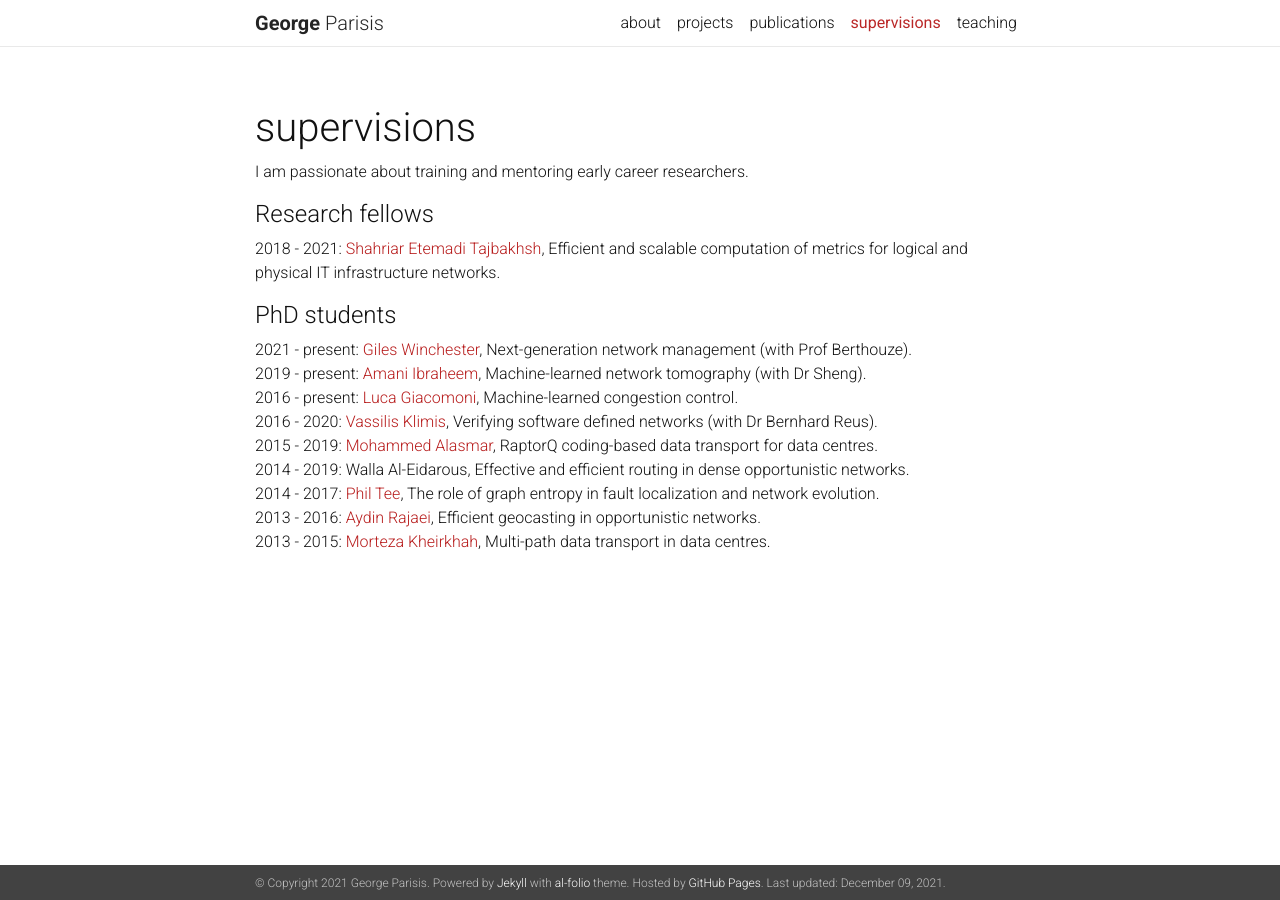
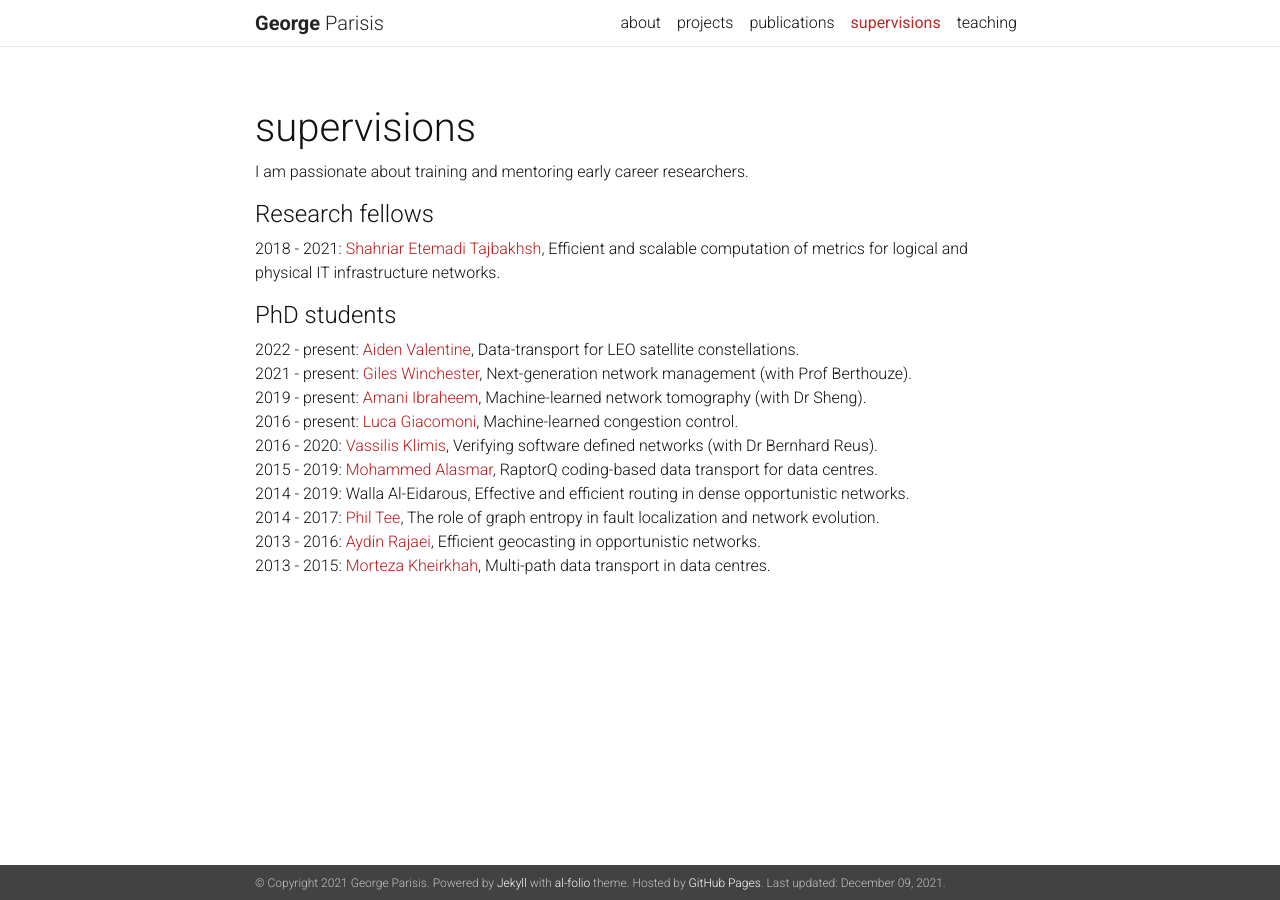
Before and after one commit to georgeparisis/georgeparisis.github.io, a Jekyll site: the page built from _pages/supervisions.md, in a window 1280 px wide. Built offline with Jekyll 4.4.1, drawn with Linux system fonts in a browser that asks for light colours; nearby versions of some CDN libraries; a style sheet for code colours, icons or effects is not loaded.

Commit message:
updated supervisions

```diff
--- a/_pages/supervisions.md
+++ b/_pages/supervisions.md
@@ -10,6 +10,8 @@ nav: true
 2018 - 2021: [Shahriar Etemadi Tajbakhsh](https://uk.linkedin.com/in/shahriar-etemadi-tajbakhsh-471ba5b0){:target="_blank"}, Efficient and scalable computation of metrics for logical and physical IT infrastructure networks.
 
 #### PhD students
+2022 - present: [Aiden Valentine](https://profiles.sussex.ac.uk/p433938-aiden-valentine){:target="_blank"}, Data-transport for LEO satellite constellations.
+<br>
 2021 - present: [Giles Winchester](https://uk.linkedin.com/in/giles-winchester-912625189){:target="_blank"}, Next-generation network management (with Prof Berthouze).
 <br>
 2019 - present: [Amani Ibraheem](){:target="_blank"}, Machine-learned network tomography (with Dr Sheng).
```
